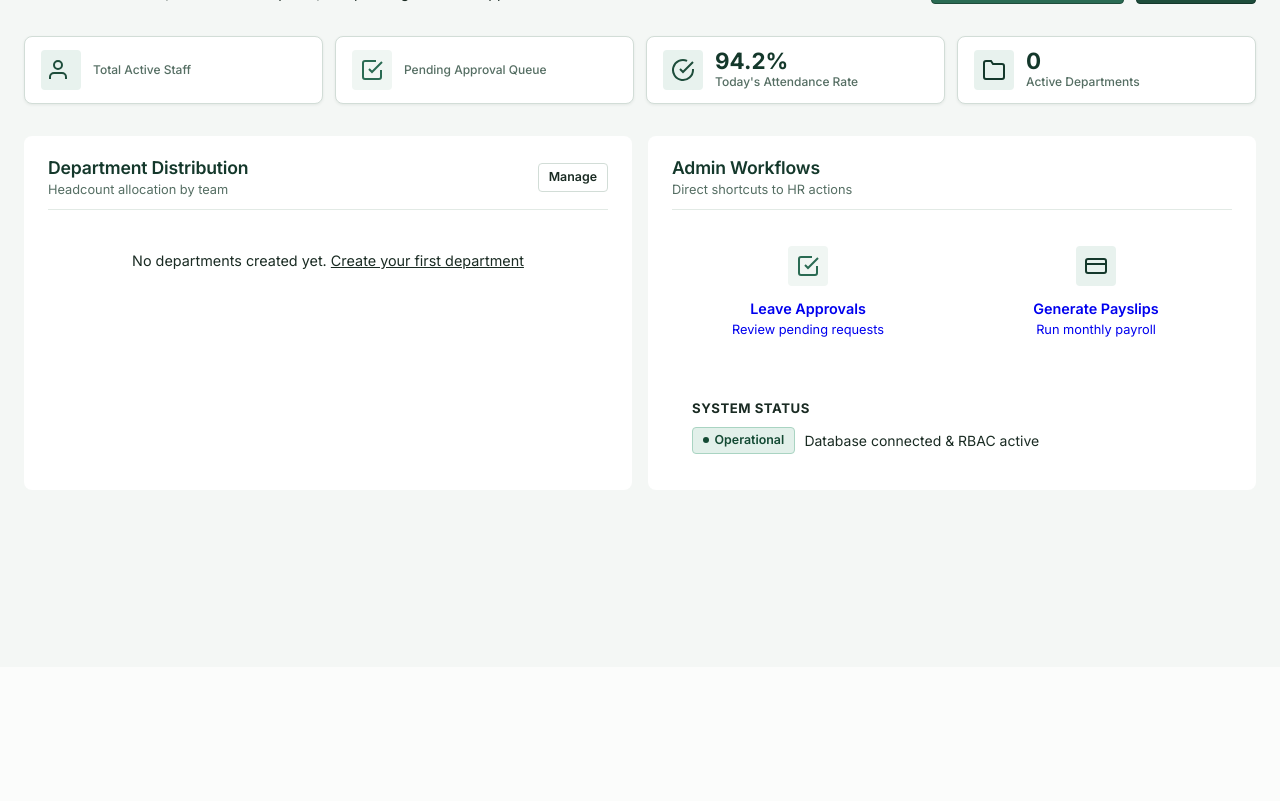
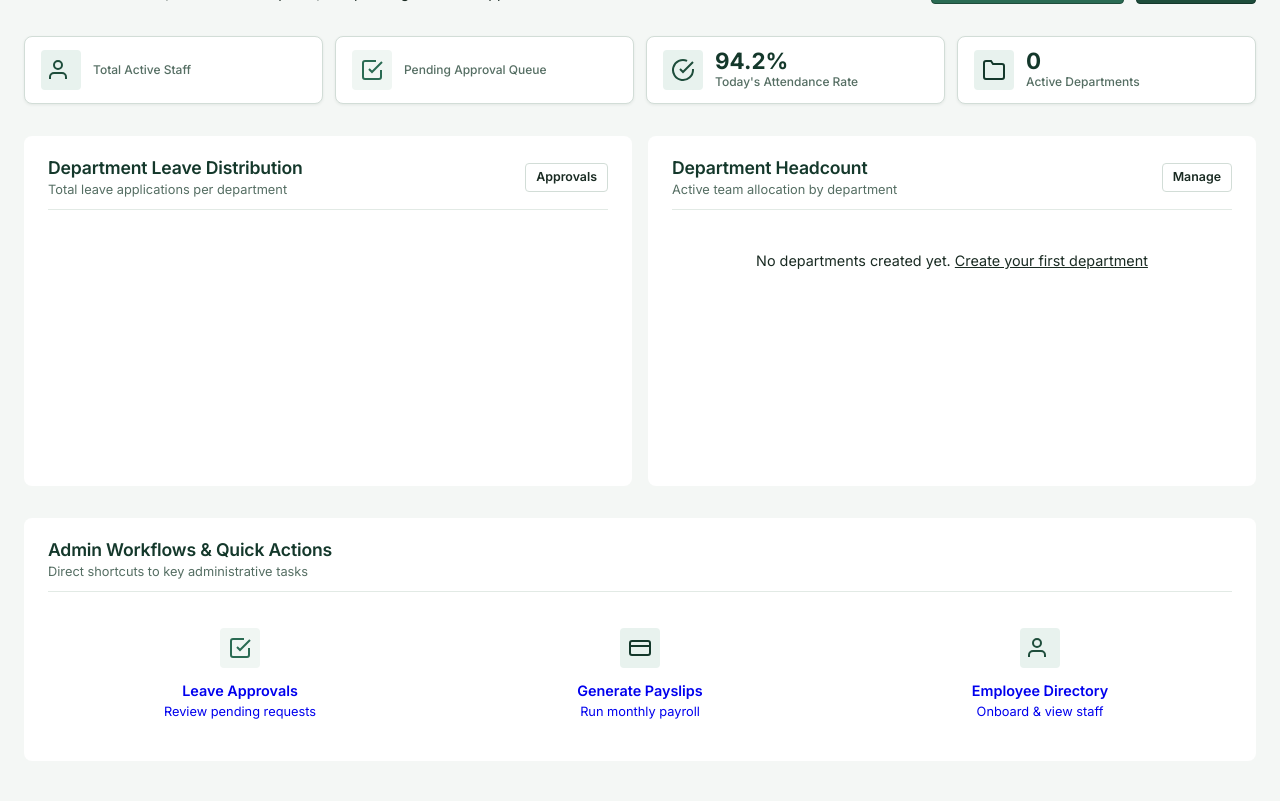
Before and after one commit to sarvesh0710-n/Oodoo_Human_Resource_Management, a FastAPI app: template app/templates/admin_dashboard.html in a window 1280 px wide. Shown: the part 133-934 px from the top of the page. Before the commit the page ends 587 px from the top, so only its background shows below. Run offline with FastAPI, Linux system fonts and the light colour scheme; the template is opened without the code that fills it, so the values that code supplies are empty; a map, chart or similar area stays blank.

Commit message:
feat : added pie chart and checked fro security vulns and sorted otu a XSS issuue

```diff
--- a/app/models/employee.py
+++ b/app/models/employee.py
@@ -39,6 +39,10 @@ class Employee(Base):
     department: Mapped[Optional["Department"]] = relationship(
         "Department", foreign_keys=[department_id], back_populates="employees"
     )
+
+    @property
+    def department_name(self) -> Optional[str]:
+        return self.department.name if self.department else None
     manager: Mapped[Optional["Employee"]] = relationship(
         "Employee", remote_side=[id], foreign_keys=[manager_id], back_populates="subordinates"
     )
--- a/app/schemas/__init__.py
+++ b/app/schemas/__init__.py
@@ -41,6 +41,7 @@ class EmployeeRead(BaseModel):
     id: int
     user_id: int
     department_id: Optional[int] = None
+    department_name: Optional[str] = None
     manager_id: Optional[int] = None
     first_name: str
     last_name: str
--- a/app/templates/admin_dashboard.html
+++ b/app/templates/admin_dashboard.html
@@ -63,27 +63,41 @@
     </div>
 </div>
 
-<!-- Department Breakdown & Pending Action Cards -->
-<div class="grid-2">
-    <!-- Department Breakdown -->
-    <div class="card">
+<!-- Department Breakdown & Chart Cards Grid -->
+<div class="grid-2" style="margin-bottom: 2rem;">
+    <!-- Department Leave Analytics Chart -->
+    <div class="card" style="margin-bottom: 0;">
         <div class="card-header">
             <div>
-                <h3 class="card-title">Department Distribution</h3>
-                <p class="card-subtitle">Headcount allocation by team</p>
+                <h3 class="card-title">Department Leave Distribution</h3>
+                <p class="card-subtitle">Total leave applications per department</p>
+            </div>
+            <a href="/leave-approvals" class="btn btn-secondary btn-sm">Approvals</a>
+        </div>
+        <div style="height: 240px; position: relative; display: flex; justify-content: center; align-items: center; padding: 10px;">
+            <canvas id="deptLeaveChart"></canvas>
+        </div>
+    </div>
+
+    <!-- Department Headcount Breakdown -->
+    <div class="card" style="margin-bottom: 0;">
+        <div class="card-header">
+            <div>
+                <h3 class="card-title">Department Headcount</h3>
+                <p class="card-subtitle">Active team allocation by department</p>
             </div>
             <a href="/departments" class="btn btn-secondary btn-sm">Manage</a>
         </div>
 
-        <div style="display: flex; flex-direction: column; gap: 1rem;">
+        <div style="display: flex; flex-direction: column; gap: 0.75rem;">
             {% for d in departments %}
-            <div style="background: var(--sand-surface); padding: 1.1rem; border-radius: var(--radius-md); display: flex; justify-content: space-between; align-items: center;">
+            <div style="background: var(--sand-surface); padding: 0.85rem 1.1rem; border-radius: var(--radius-md); display: flex; justify-content: space-between; align-items: center;">
                 <div>
                     <div style="font-weight: 600; color: var(--slate-heading);">{{ d.name }}</div>
-                    <div style="font-size: 0.85rem; color: var(--slate-muted);">{{ d.description or 'Core Department' }}</div>
+                    <div style="font-size: 0.8rem; color: var(--slate-muted);">{{ d.description or 'Core Department' }}</div>
                 </div>
                 <span class="role-badge employee">
-                    Team Members
+                    Active Unit
                 </span>
             </div>
             {% else %}
@@ -93,18 +107,19 @@
             {% endfor %}
         </div>
     </div>
+</div>
 
-    <!-- Quick Shortcuts & Audit Feed -->
+<!-- Admin Shortcuts Row -->
 <div class="card">
     <div class="card-header">
         <div>
-                <h3 class="card-title">Admin Workflows</h3>
-                <p class="card-subtitle">Direct shortcuts to HR actions</p>
+            <h3 class="card-title">Admin Workflows & Quick Actions</h3>
+            <p class="card-subtitle">Direct shortcuts to key administrative tasks</p>
         </div>
     </div>
 
-        <div style="display: grid; grid-template-columns: 1fr 1fr; gap: 1rem; margin-bottom: 1.5rem;">
-            <a href="/leave-approvals" class="card" style="margin: 0; padding: 1.25rem; text-decoration: none; text-align: center;">
+    <div style="display: grid; grid-template-columns: repeat(3, 1fr); gap: 1rem;">
+        <a href="/leave-approvals" class="card" style="margin: 0; padding: 1.25rem; text-decoration: none; text-align: center; background: var(--sand-surface);">
             <div class="stat-icon terracotta" style="margin: 0 auto 0.75rem auto;">
                 <svg width="24" height="24" viewBox="0 0 24 24" fill="none" stroke="currentColor" stroke-width="2"><polyline points="9 11 12 14 22 4"/><path d="M21 12v7a2 2 0 0 1-2 2H5a2 2 0 0 1-2-2V5a2 2 0 0 1 2-2h11"/></svg>
             </div>
@@ -112,22 +127,77 @@
             <div style="font-size: 0.8rem; color: var(--slate-muted);">Review pending requests</div>
         </a>
 
-            <a href="/admin-payroll" class="card" style="margin: 0; padding: 1.25rem; text-decoration: none; text-align: center;">
+        <a href="/admin-payroll" class="card" style="margin: 0; padding: 1.25rem; text-decoration: none; text-align: center; background: var(--sand-surface);">
             <div class="stat-icon ochre" style="margin: 0 auto 0.75rem auto;">
                 <svg width="24" height="24" viewBox="0 0 24 24" fill="none" stroke="currentColor" stroke-width="2"><rect x="2" y="5" width="20" height="14" rx="2"/><line x1="2" y1="10" x2="22" y2="10"/></svg>
             </div>
             <div style="font-weight: 600; color: var(--slate-heading);">Generate Payslips</div>
             <div style="font-size: 0.8rem; color: var(--slate-muted);">Run monthly payroll</div>
         </a>
+
+        <a href="/employees" class="card" style="margin: 0; padding: 1.25rem; text-decoration: none; text-align: center; background: var(--sand-surface);">
+            <div class="stat-icon sage" style="margin: 0 auto 0.75rem auto;">
+                <svg width="24" height="24" viewBox="0 0 24 24" fill="none" stroke="currentColor" stroke-width="2"><path d="M17 21v-2a4 4 0 0 0-4-4H5a4 4 0 0 0-4 4v2"/><circle cx="9" cy="7" r="4"/></svg>
             </div>
-
-        <div style="background: var(--sand-surface); border: 1px solid var(--sand-border); padding: 1rem 1.25rem; border-radius: var(--radius-md);">
-            <div style="font-size: 0.825rem; font-weight: 700; text-transform: uppercase; color: var(--slate-muted); margin-bottom: 0.5rem; letter-spacing: 0.04em;">System Status</div>
-            <div style="display: flex; align-items: center; gap: 0.6rem; font-size: 0.875rem;">
-                <span class="status-pill approved" style="padding: 0.2rem 0.6rem;">Operational</span>
-                <span style="color: var(--slate-muted);">Database connected & RBAC active</span>
-            </div>
-        </div>
+            <div style="font-weight: 600; color: var(--slate-heading);">Employee Directory</div>
+            <div style="font-size: 0.8rem; color: var(--slate-muted);">Onboard & view staff</div>
+        </a>
     </div>
 </div>
 {% endblock %}
+
+{% block extra_scripts %}
+<script src="https://cdn.jsdelivr.net/npm/chart.js"></script>
+<script>
+    async function renderDeptLeaveChart() {
+        try {
+            const res = await fetch('/api/leave/analytics/department-summary');
+            const data = await res.json();
+
+            const labels = data.map(item => item.department_name);
+            const counts = data.map(item => item.leave_count);
+
+            const canvas = document.getElementById('deptLeaveChart');
+            if (!canvas) return;
+            const ctx = canvas.getContext('2d');
+
+            new Chart(ctx, {
+                type: 'doughnut',
+                data: {
+                    labels: labels,
+                    datasets: [{
+                        data: counts,
+                        backgroundColor: [
+                            '#1E4D3B',
+                            '#2A6B53',
+                            '#419375',
+                            '#65B597',
+                            '#91D4BD',
+                            '#C1E8D9'
+                        ],
+                        borderWidth: 2,
+                        borderColor: '#FFFFFF'
+                    }]
+                },
+                options: {
+                    responsive: true,
+                    maintainAspectRatio: false,
+                    plugins: {
+                        legend: {
+                            position: 'right',
+                            labels: {
+                                font: { family: 'Inter', size: 12 },
+                                color: '#14382B'
+                            }
+                        }
+                    }
+                }
+            });
+        } catch (err) {
+            console.error('Failed to render department leave chart:', err);
+        }
+    }
+
+    renderDeptLeaveChart();
+</script>
+{% endblock %}
--- a/app/templates/employees.html
+++ b/app/templates/employees.html
@@ -150,7 +150,7 @@
                     <td style="font-weight: 600;">#EMP-${e.id}</td>
                     <td style="font-weight: 600;">${escapeHtml(e.first_name)} ${escapeHtml(e.last_name)}</td>
                     <td>${escapeHtml(e.job_title || 'Staff Member')}</td>
-                    <td>${e.department_id ? '<span class="role-badge employee">Dept #' + e.department_id + '</span>' : 'Unassigned'}</td>
+                    <td>${e.department_name ? '<span class="role-badge employee">' + escapeHtml(e.department_name) + '</span>' : 'Unassigned'}</td>
                     <td>${escapeHtml(e.phone || '—')}</td>
                     <td>${formatDateDDMMYYYY(e.joining_date)}</td>
                 </tr>
```
Also changed, not shown: app/api/leave.py (+28 -0 lines). Lines whose indentation alone changed are shown as unchanged.
